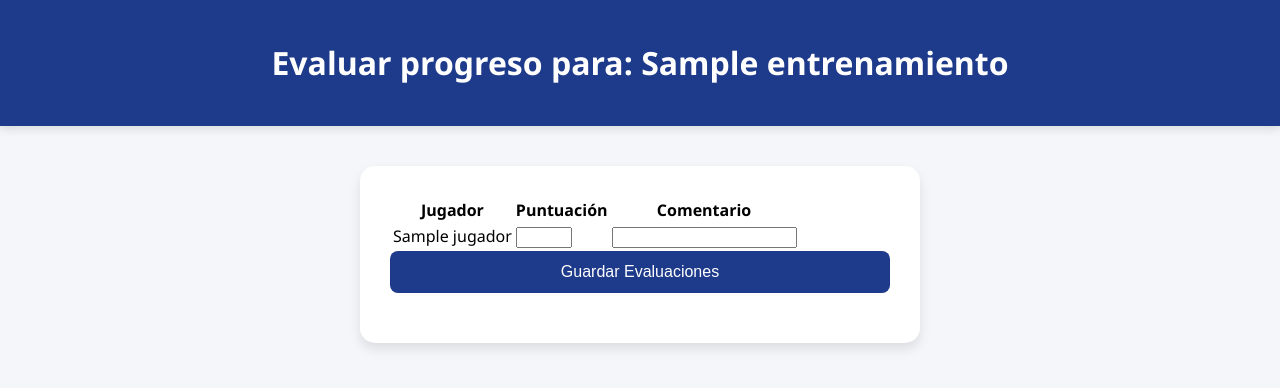
After one commit to Ikerpc123/TraiNoob, a Spring Boot app: page /entrenador/evaluar-progreso/1 in a window 1280 px wide. The commit adds this page. Shown: the top 388 px of the page. Run offline with Spring Boot 4, Linux system fonts and the light colour scheme; a user stored in the database is signed in; tables that the repository leaves empty hold one stand-in row (values such as "Sample post"); some of the project's set-up classes (security, data sources, template engines, error pages and the like) are left out, and stand-ins take their place.

Commit message:
Registro de Progresos

```diff
--- a/src/main/java/com/ikerpc123/trainoob/controlador/ProgresoController.java
+++ b/src/main/java/com/ikerpc123/trainoob/controlador/ProgresoController.java
@@ -1,5 +1,61 @@
 package com.ikerpc123.trainoob.controlador;
 
+import java.util.List;
+
+import org.springframework.beans.factory.annotation.Autowired;
+import org.springframework.stereotype.Controller;
+import org.springframework.ui.Model;
+import org.springframework.web.bind.annotation.GetMapping;
+import org.springframework.web.bind.annotation.PathVariable;
+import org.springframework.web.bind.annotation.PostMapping;
+import org.springframework.web.bind.annotation.RequestMapping;
+import org.springframework.web.bind.annotation.RequestParam;
+
+import com.ikerpc123.trainoob.modelo.Entrenamiento;
+import com.ikerpc123.trainoob.modelo.Jugador;
+import com.ikerpc123.trainoob.modelo.Progreso;
+import com.ikerpc123.trainoob.servicio.EntrenamientoService;
+import com.ikerpc123.trainoob.servicio.ProgresoService;
+
+@Controller
+@RequestMapping("entrenador")
 public class ProgresoController {
 
+	@Autowired
+    private EntrenamientoService entrenamientoService;
+
+    @Autowired
+    private ProgresoService progresoService;
+
+    @GetMapping("/evaluar-progreso/{id}")
+    public String mostrarFormulario(@PathVariable("id") int id, Model model) {
+        Entrenamiento entrenamiento = entrenamientoService.obtenerPorId(id);
+        model.addAttribute("entrenamiento", entrenamiento);
+        return "evaluarProgreso";
+    }
+
+    @PostMapping("/evaluar-progreso")
+    public String guardarProgreso(
+            @RequestParam("entrenamientoId") int entrenamientoId,
+            @RequestParam("jugadorIds") List<Integer> jugadorIds,
+            @RequestParam("comentarios") List<String> comentarios,
+            @RequestParam("puntuaciones") List<Integer> puntuaciones) {
+
+        Entrenamiento entrenamiento = entrenamientoService.obtenerPorId(entrenamientoId);
+
+        for (int i = 0; i < jugadorIds.size(); i++) {
+            Progreso p = new Progreso();
+            Jugador jugador = new Jugador();
+            jugador.setId(jugadorIds.get(i));
+
+            p.setJugador(jugador);
+            p.setEntrenamiento(entrenamiento);
+            p.setComentario(comentarios.get(i));
+            p.setPuntuacion(puntuaciones.get(i));
+
+            progresoService.guardar(p);
+        }
+
+        return "redirect:/entrenador/entrenamientos";
+    }
 }
--- /dev/null
+++ b/src/main/resources/templates/evaluarProgreso.html
@@ -0,0 +1,49 @@
+<!DOCTYPE html>
+<html lang="es" xmlns:th="http://www.thymeleaf.org">
+<head>
+    <meta charset="UTF-8">
+    <title>Evaluar Progreso</title>
+    <link rel="stylesheet" href="/css/formulario.css">
+</head>
+<body>
+<header>
+    <h1 th:text="'Evaluar progreso para: ' + ${entrenamiento.nombre}"></h1>
+</header>
+
+<main>
+    <div class="form-container">
+        <form th:action="@{/entrenador/evaluar-progreso}" method="post">
+            <input type="hidden" name="entrenamientoId" th:value="${entrenamiento.id}"/>
+
+            <table>
+                <thead>
+                    <tr>
+                        <th>Jugador</th>
+                        <th>Puntuación</th>
+                        <th>Comentario</th>
+                    </tr>
+                </thead>
+                <tbody>
+                    <tr th:each="jugador : ${entrenamiento.jugadores}">
+                        <td>
+                            <span th:text="${jugador.nombre}"></span>
+                            <input type="hidden" name="jugadorIds" th:value="${jugador.id}"/>
+                        </td>
+                        <td>
+                            <input type="number" name="puntuaciones" min="0" max="10" required/>
+                        </td>
+                        <td>
+                            <input type="text" name="comentarios" required/>
+                        </td>
+                    </tr>
+                </tbody>
+            </table>
+
+            <div class="form-group">
+                <button type="submit">Guardar Evaluaciones</button>
+            </div>
+        </form>
+    </div>
+</main>
+</body>
+</html>
--- a/src/main/resources/templates/listarEntrenamientos.html
+++ b/src/main/resources/templates/listarEntrenamientos.html
@@ -37,6 +37,7 @@
                             <a th:href="@{'/entrenador/eliminar-entrenamiento/' + ${entrenamiento.id}}" class="delete-btn"
                                onclick="return confirm('¿Estás seguro de que quieres eliminar este entrenamiento?');">Eliminar</a>
                             <a th:href="@{'/entrenador/asignar-ejercicios/' + ${entrenamiento.id}}" class="edit-btn">Asignar ejercicios</a>
+                            <a th:href="@{'/entrenador/evaluar-progreso/' + ${entrenamiento.id}}" class="edit-btn">📝 Evaluar progreso</a>
                         </td>
                     </tr>
                 </tbody>
```
Also changed, not shown: src/main/java/com/ikerpc123/trainoob/repositorio/ProgresoRepository.java (+11 -1 lines), src/main/java/com/ikerpc123/trainoob/servicio/ProgresoService.java (+11 -1 lines), src/main/java/com/ikerpc123/trainoob/servicioImpl/ProgresoServImpl.java (+28 -1 lines).
